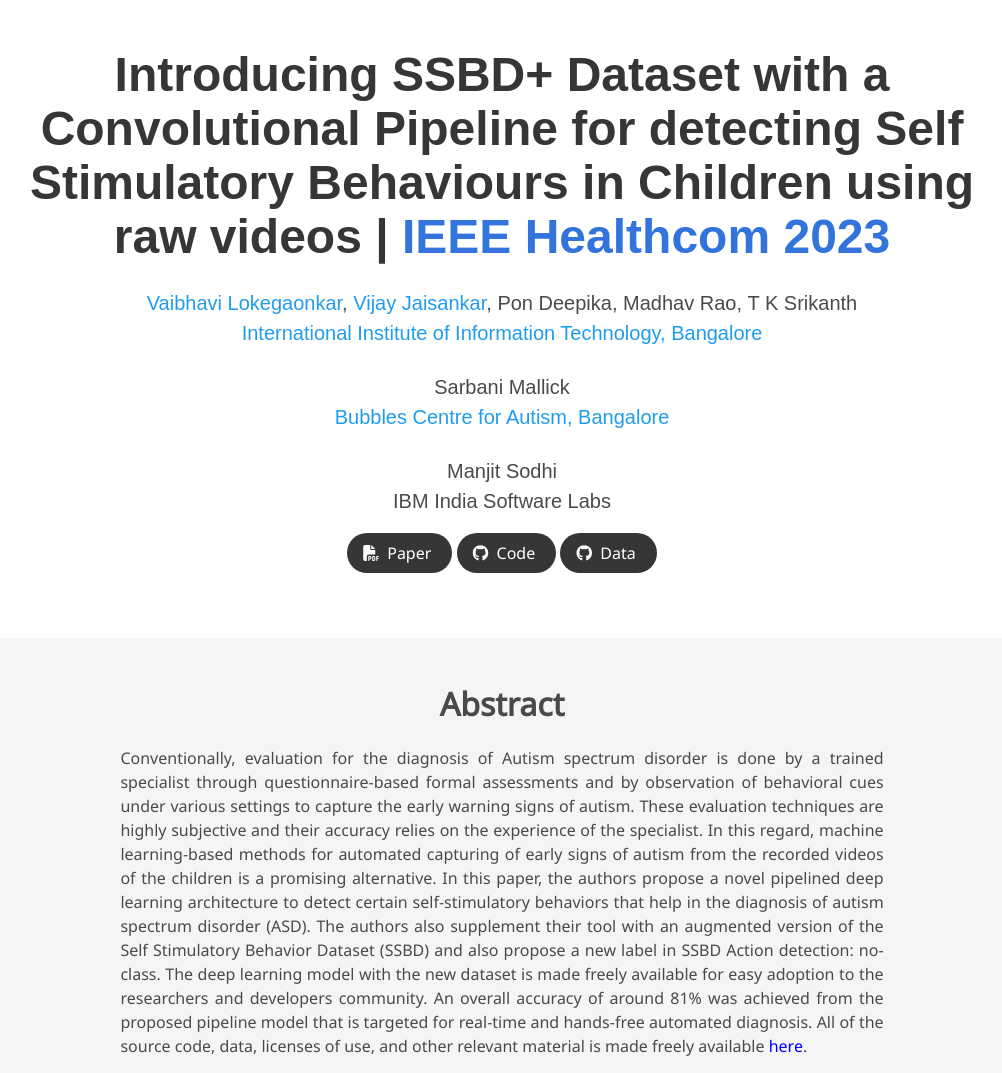
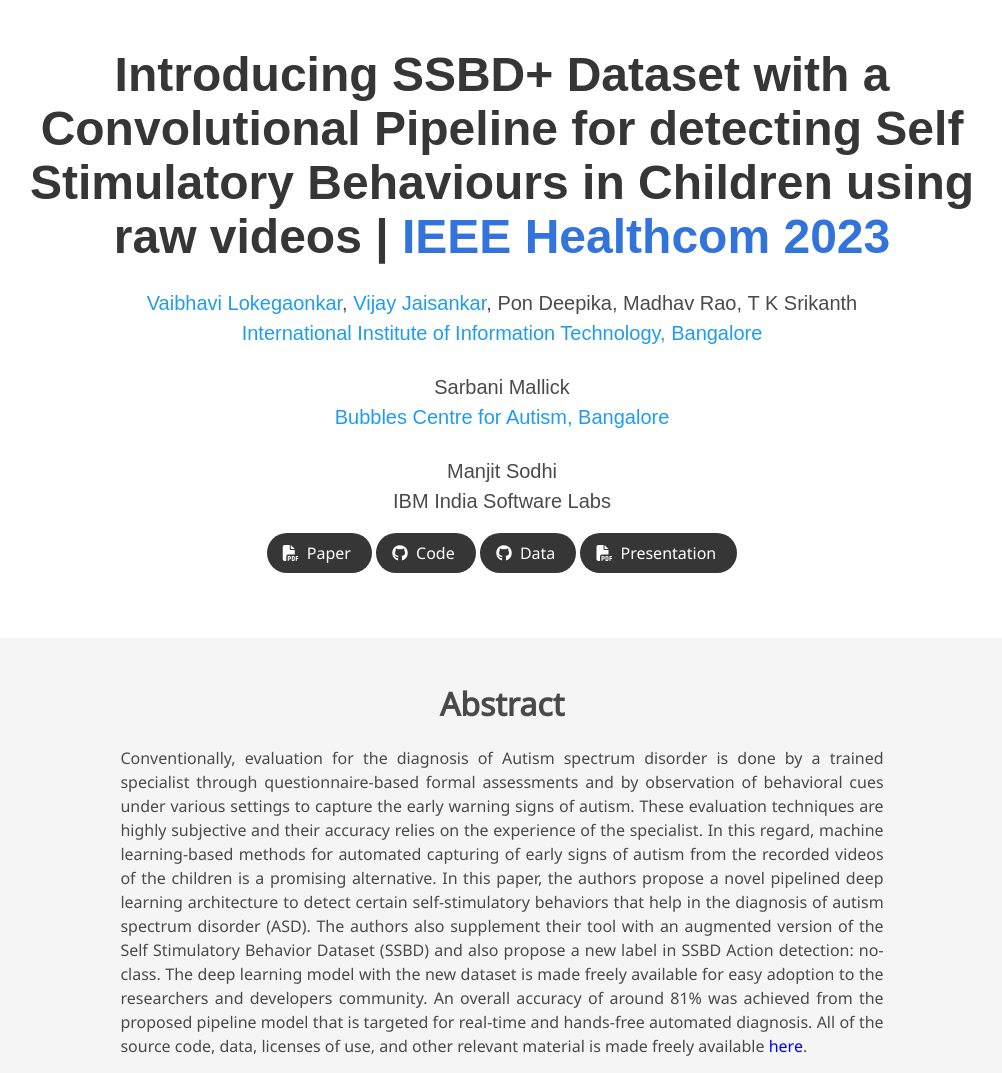
Before and after one commit to vijay-jaisankar/ssbdplus, a plain HTML site: page index.html in a window 1280 px wide. Shown: the top 1073 px of the page, without its empty margins (138-1140 px from the left). Drawn offline with nearby package versions, Linux system fonts and the light colour scheme; some icons are missing; a web font is replaced by a local one.

Commit message:
feat: presentation slides

```diff
--- a/index.html
+++ b/index.html
@@ -127,14 +127,14 @@
                     </a>
                   </span>
 
-                <!-- ArXiv abstract Link
-                <span class="link-block">
-                  <a href="https://arxiv.org/abs/<ARXIV PAPER ID>" target="_blank"
-                  class="external-link button is-normal is-rounded is-dark">
-                  <span class="icon">
-                    <i class="ai ai-arxiv"></i>
-                  </span>
-                  <span>arXiv</span> -->
+                  <!-- Presentation Link-->
+                  <span class="link-block">
+                    <a href="static/pdfs/ssbdplus_presentation_ieee_healthcom_2023.pdf" target="_blank"
+                    class="external-link button is-normal is-rounded is-dark">
+                    <span class="icon">
+                      <i class="fas fa-file-pdf"></i>
+                    </span>
+                    <span>Presentation</span>
                 </a>
               </span>
             </div>
```
Also changed, not shown: 1 other file.
